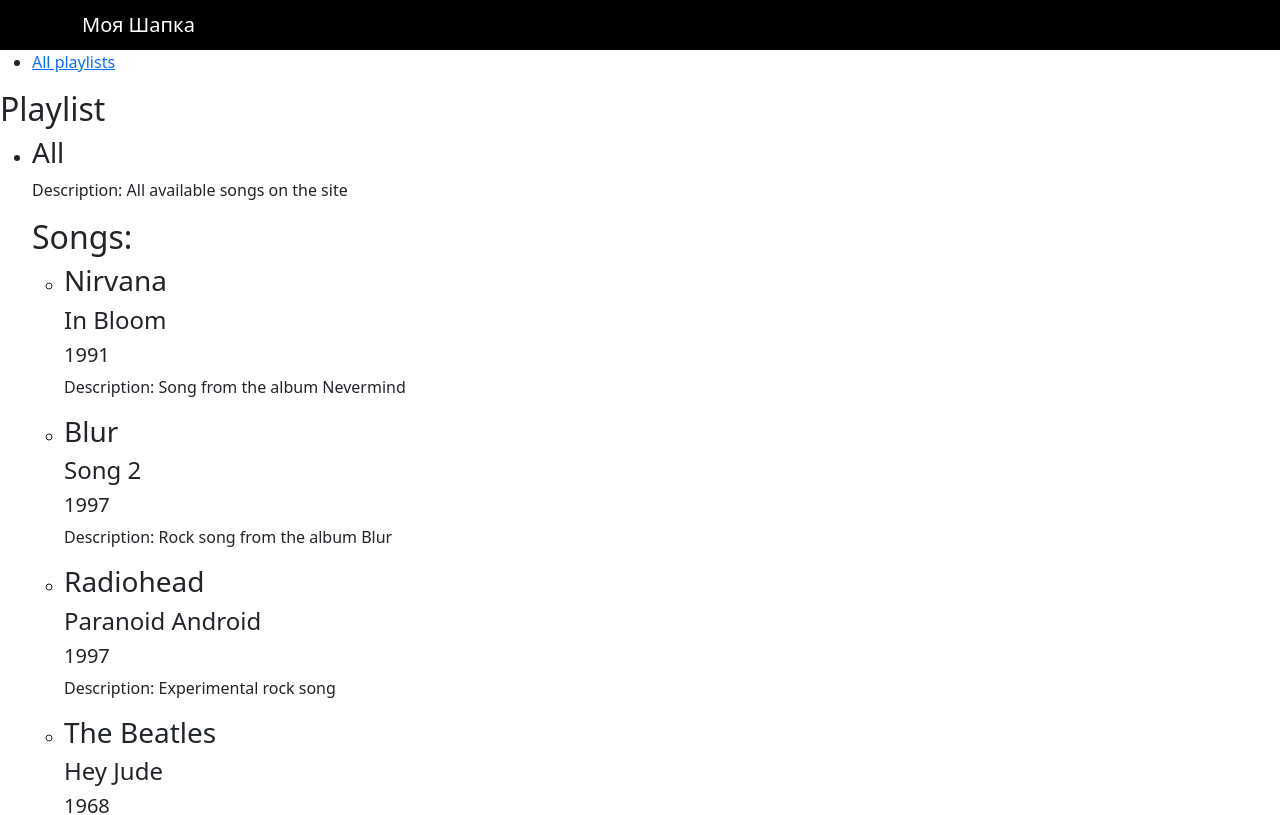
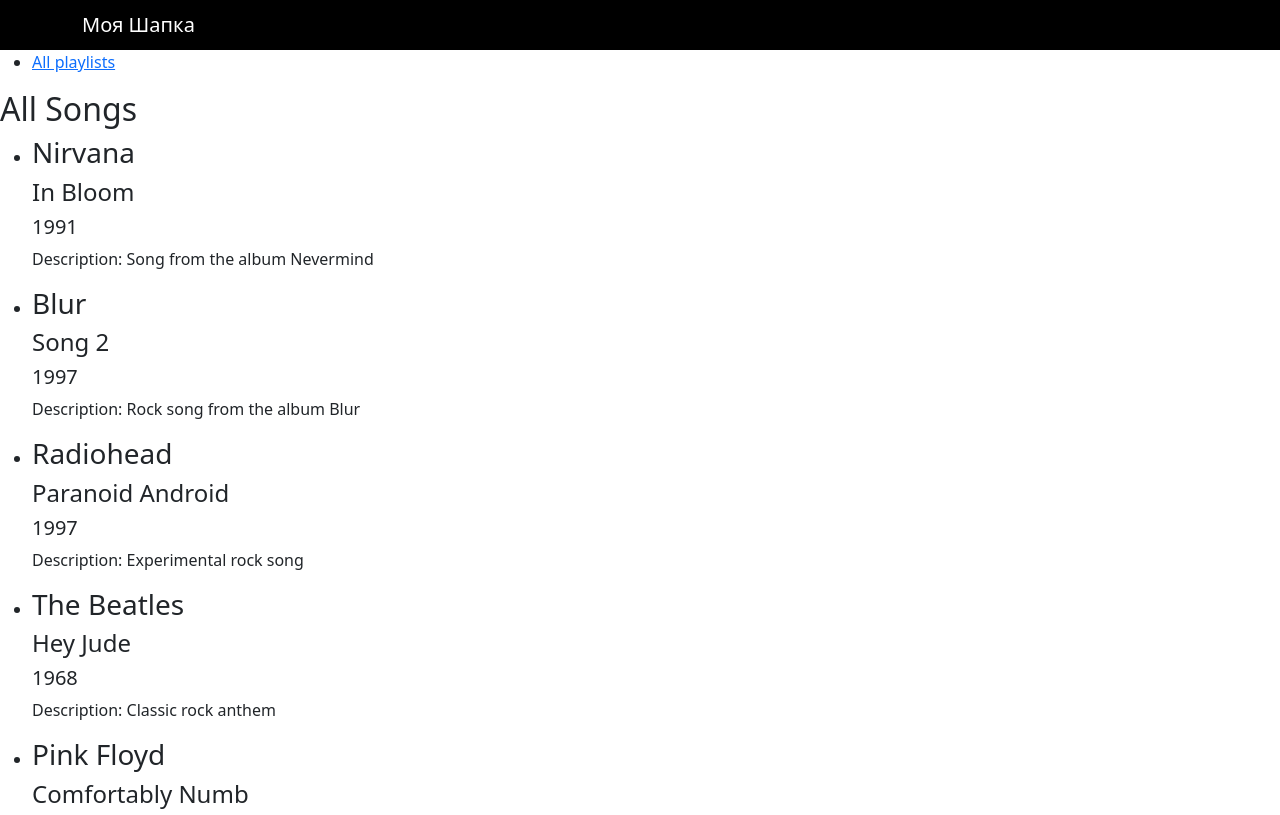
Before and after one commit to jester-ronin/music-app, a React (Create React App) app: page /playlist/all in a window 1280 px wide. Shown: the top 815 px of the page. Built offline with nearby package versions, Linux system fonts and the light colour scheme.

Commit message:
The entire list of songs is now displayed only in the ALL playlist

```diff
--- a/src/components/MainPlaylist.js
+++ b/src/components/MainPlaylist.js
@@ -1,17 +1,26 @@
-import SongList from "./SongList";
+import { useSelector } from 'react-redux';
+import { selectSongs } from '../songReducer';
+
 function MainPlaylist() {
+    const songs = useSelector(selectSongs);
+
     return (
         <div>
-            <h2>Playlist</h2>
-            <ul>
-                <li >
-                    <h3>All</h3>
-                    <p>Description: All available songs on the site</p>
-                    <SongList/>
+          <h2>All Songs</h2>
+          <ul>
+            {songs.map((song) => {
+              return (
+                <li key={song.id}>
+                  <h3>{song.artist}</h3>
+                  <h4>{song.title}</h4>
+                  <h5>{song.year}</h5>
+                  <p>Description: {song.description}</p>
                 </li>
-                </ul>
+              )
+            })}
+          </ul>
         </div>
-    )
-}
+      )
+    }
 
 export default MainPlaylist;
--- a/src/components/PlaylistDetail.js
+++ b/src/components/PlaylistDetail.js
@@ -1,7 +1,6 @@
 import { useParams } from "react-router-dom";
 import { useSelector } from 'react-redux';
 import { selectPlaylists } from '../playlistReduser';
-import SongList from "./SongList";
 
 function PlaylistDetail() {
     const { id } = useParams();
@@ -20,7 +19,6 @@
             ) : (
                 <p>Playlist not found</p>
             )}
-            <SongList/>
         </div>
     )
 }
--- a/src/components/SongList.js
+++ /dev/null
@@ -1,28 +0,0 @@
-import { useSelector } from 'react-redux';
-import { selectSongs } from '../songReducer';
-
-
-
-function SongList() {
-    const songs = useSelector(selectSongs);
-
-    return (
-        <div>
-            <h2>Songs:</h2>
-            <ul>
-                {songs.map((song) => {
-                    return (
-                        <li key={song.id}>
-                           <h3>{song.artist}</h3>
-                           <h4>{song.title}</h4>
-                           <h5>{song.year}</h5>
-                            <p>Description: {song.description}</p>
-                        </li>
-                    )
-                })}
-            </ul>
-        </div>
-
-    )
-}
-export default SongList;
```
